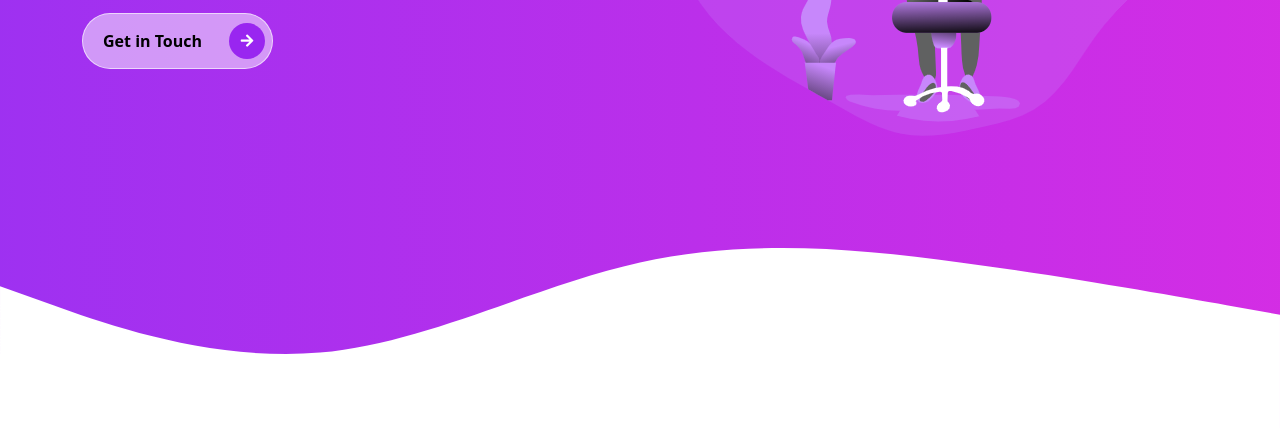
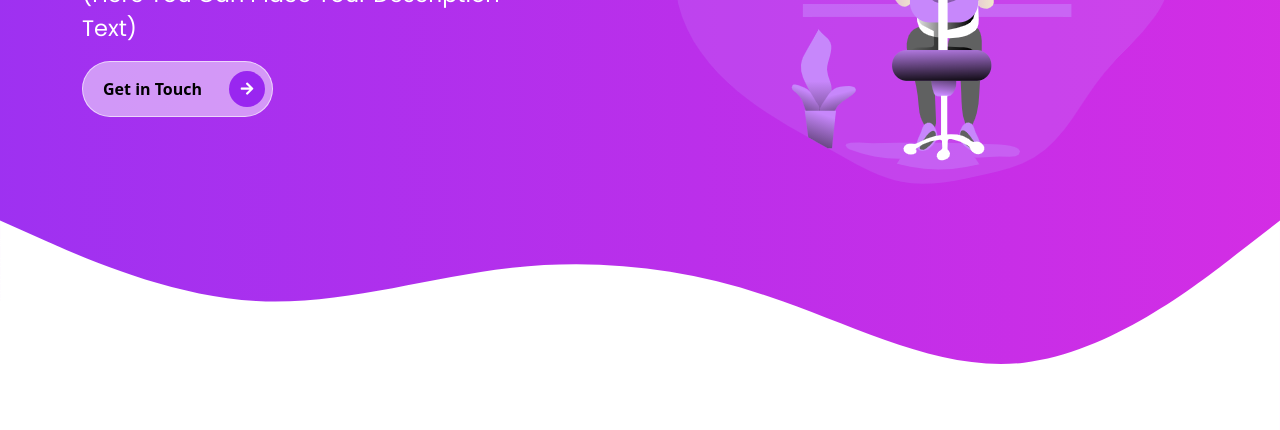
Before and after one commit to abi-widiarta/abi-widiarta-vaxa-code.github.io, a website: page index.html in a window 1280 px wide. Shown: the part 516-946 px from the top of the page. Drawn offline with Linux system fonts and the light colour scheme.

Commit message:
mengubah intial scale dari 2 ke 1

```diff
--- a/index.html
+++ b/index.html
@@ -3,7 +3,7 @@
   <head>
     <meta charset="UTF-8" />
     <meta http-equiv="X-UA-Compatible" content="IE=edge" />
-    <meta name="viewport" content="width=device-width, initial-scale=2" />
+    <meta name="viewport" content="width=device-width, initial-scale=1" />
     <title>Learn Customizing BootstrapV5 with SASS</title>
 
     <!-- CSS STYLE and ICON -->
@@ -53,7 +53,7 @@
     </nav>
 
     <!-- INTRO SECTION START -->
-    <section id="home" class="intro-section">
+    <section id="home" class="intro-section mt-5">
       <div class="container">
         <div class="row align-items-center text-white">
           <!-- INTRO CONTENT START -->
@@ -83,13 +83,7 @@
           </div>
         </div>
       </div>
-      <svg xmlns="http://www.w3.org/2000/svg" viewBox="0 0 1440 320">
-        <path
-          fill="#ffffff"
-          fill-opacity="2"
-          d="M0,160L60,181.3C120,203,240,245,360,234.7C480,224,600,160,720,133.3C840,107,960,117,1080,133.3C1200,149,1320,171,1380,181.3L1440,192L1440,320L1380,320C1320,320,1200,320,1080,320C960,320,840,320,720,320C600,320,480,320,360,320C240,320,120,320,60,320L0,320Z"
-        ></path>
-      </svg>
+      <svg xmlns="http://www.w3.org/2000/svg" viewBox="0 0 1440 320"><path fill="#fff" fill-opacity="1" d="M0,32L48,53.3C96,75,192,117,288,122.7C384,128,480,96,576,85.3C672,75,768,85,864,117.3C960,149,1056,203,1152,192C1248,181,1344,107,1392,69.3L1440,32L1440,320L1392,320C1344,320,1248,320,1152,320C1056,320,960,320,864,320C768,320,672,320,576,320C480,320,384,320,288,320C192,320,96,320,48,320L0,320Z"></path></svg>
     </section>
 
     <!-- COMPANIES START -->
```
